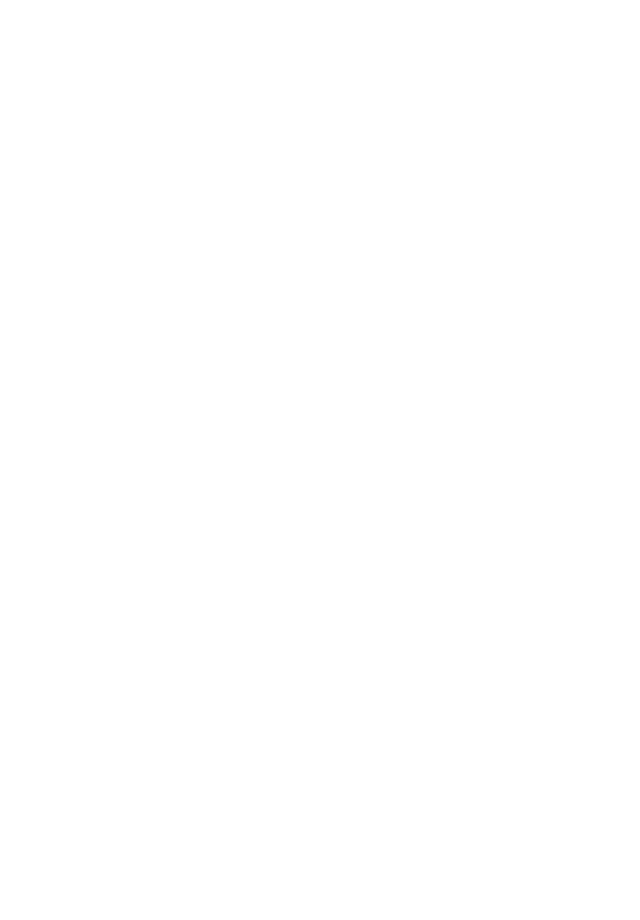
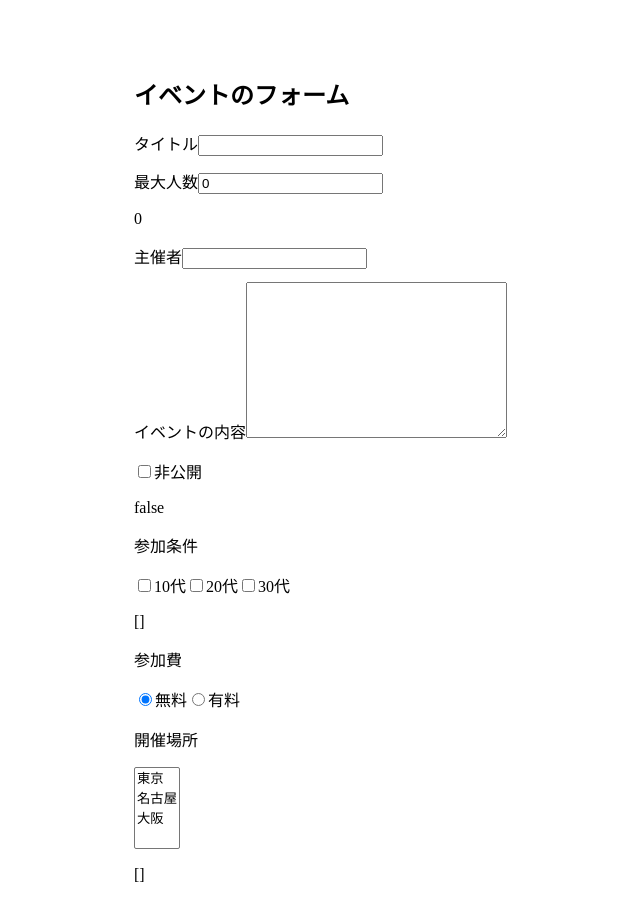
Before and after one commit to otegami/vue-lesson, a Vue app in the folder udemy-vuejs/: page / in a window 1280 px wide. Shown: the part 300-1220 px from the top of the page, without its empty margins (34-674 px from the left). Before the commit the page ends 800 px from the top, so only its background shows below. Built offline with nearby package versions, Linux system fonts and the light colour scheme.

Commit message:
learn how v-model works

```diff
--- a/udemy-vuejs/src/App.vue
+++ b/udemy-vuejs/src/App.vue
@@ -9,6 +9,72 @@
     <keep-alive>
       <component :is="currentComponent"></component>
     </keep-alive>
+    <div style="padding: 10em;">
+      <h2>イベントのフォーム</h2>
+      <EventTitle v-model="eventData.title"></EventTitle>
+      <label for="maxNumber">最大人数</label>
+      <input
+        id="maxNumber"
+        type="number"
+        v-model.number="eventData.maxNumber"
+      >
+      <p>{{ eventData.maxNumber }}</p>
+      <label for="host">主催者</label>
+      <input
+        id="host"
+        type="text"
+        v-model.trim="eventData.host"
+      >
+      <pre>{{ eventData.host }}</pre>
+      <label for="detail">イベントの内容</label>
+      <textarea id="detail" cols="30" rows="10" v-model="eventData.detail"></textarea>
+      <p style="white-space: pre;">{{ eventData.detail }}</p>
+      <input
+        type="checkbox"
+        id="isPrivate"
+        v-model="eventData.isPrivate"
+      >
+      <label for="isPrivate">非公開</label>
+      <p>{{ eventData.isPrivate }}</p>
+      <p>参加条件</p>
+      <input
+        type="checkbox"
+        id="10"
+        value="10代"
+        v-model="eventData.target"
+      >
+      <label for="10">10代</label>
+      <input
+        type="checkbox"
+        id="20"
+        value="20代"
+        v-model="eventData.target"
+      >
+      <label for="20">20代</label>
+      <input
+        type="checkbox"
+        id="30"
+        value="30代"
+        v-model="eventData.target"
+      >
+      <label for="30">30代</label>
+      <p>{{ eventData.target }}</p>
+      <p>参加費</p>
+      <input type="radio" id="free" value="無料" v-model="eventData.price">
+      <label for="free">無料</label>
+      <input type="radio" id="paid" value="有料" v-model="eventData.price">
+      <label for="free">有料</label>
+      <p>開催場所</p>
+      <select v-model="eventData.location" multiple>
+        <option
+          v-for="location in locations"
+          :key="location"
+        >
+          {{ location }}
+        </option>
+      </select>
+      <p>{{ eventData.location }}</p>
+    </div>
   </div>
 </template>
 
@@ -16,15 +82,27 @@
 import LikeHeader from "./components/LikeHeader.vue"
 import About from "./components/About.vue"
 import Home from "./components/Home.vue"
+import EventTitle from "./components/EventTitle.vue"
 
 export default {
   data() {
     return {
       number: 14,
-      currentComponent: "Home"
+      currentComponent: "Home",
+      locations: ["東京", "名古屋", "大阪"],
+      eventData: {
+        title: "",
+        maxNumber: 0,
+        host: "",
+        detail: "",
+        isPrivate: false,
+        target: [],
+        price: "無料",
+        location: []
+      }
     }
   },
-  components: { LikeHeader, About, Home },
+  components: { LikeHeader, About, Home, EventTitle },
   methods: {
     incrementNumber(value) {
       this.number = value
@@ -32,12 +110,3 @@
   }
 }
 </script>
-
-<style scoped>
-  div {
-    border: 1px solid blue
-  }
-  h1 {
-    color: blue
-  }
-</style>
--- a/udemy-vuejs/src/components/About.vue
+++ b/udemy-vuejs/src/components/About.vue
@@ -4,17 +4,3 @@
     <input>
   </div>
 </template>
-
-<script>
-export default {
-  destroyed() {
-    console.log('destroyed')
-  },
-  deactivated() {
-    console.log('deactivated')
-  },
-  activated() {
-    console.log('activated')
-  }
-}
-</script>
--- /dev/null
+++ b/udemy-vuejs/src/components/EventTitle.vue
@@ -0,0 +1,22 @@
+<template>
+  <div>
+    <label for="title">タイトル</label>
+      <input
+        id="title"
+        type="text"
+        :value="value"
+        @input="$emit('input', $event.target.value)"
+      >
+      <pre>{{ value }}</pre>
+  </div>
+</template>
+
+<script>
+export default {
+  props: {
+    value: {
+      type: String
+    }
+  }
+}
+</script>
--- a/udemy-vuejs/src/components/LikeHeader.vue
+++ b/udemy-vuejs/src/components/LikeHeader.vue
@@ -16,9 +16,3 @@
   }
 }
 </script>
-
-<style scoped>
-  h1 {
-    color: red
-  }
-</style>
--- a/udemy-vuejs/src/components/LikeNumber.vue
+++ b/udemy-vuejs/src/components/LikeNumber.vue
@@ -27,9 +27,3 @@
   }
 }
 </script>
-
-<style scoped>
-  div {
-    border: 1px solid red
-  }
-</style>
```
